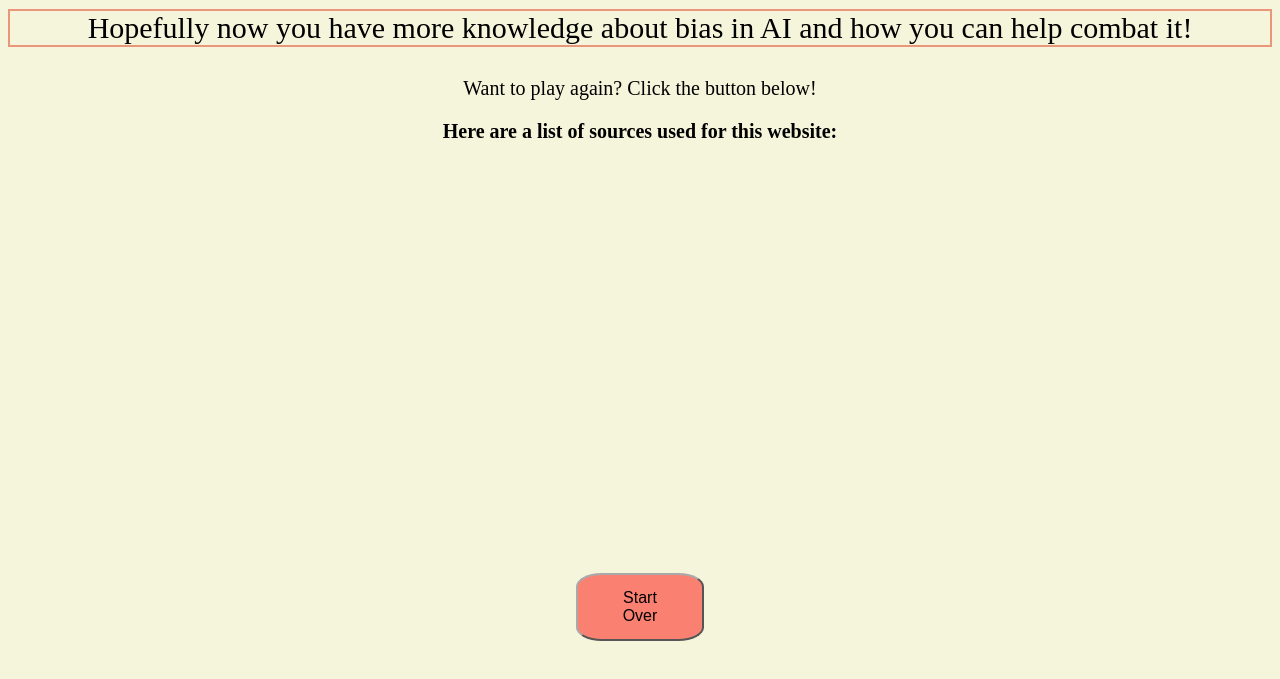
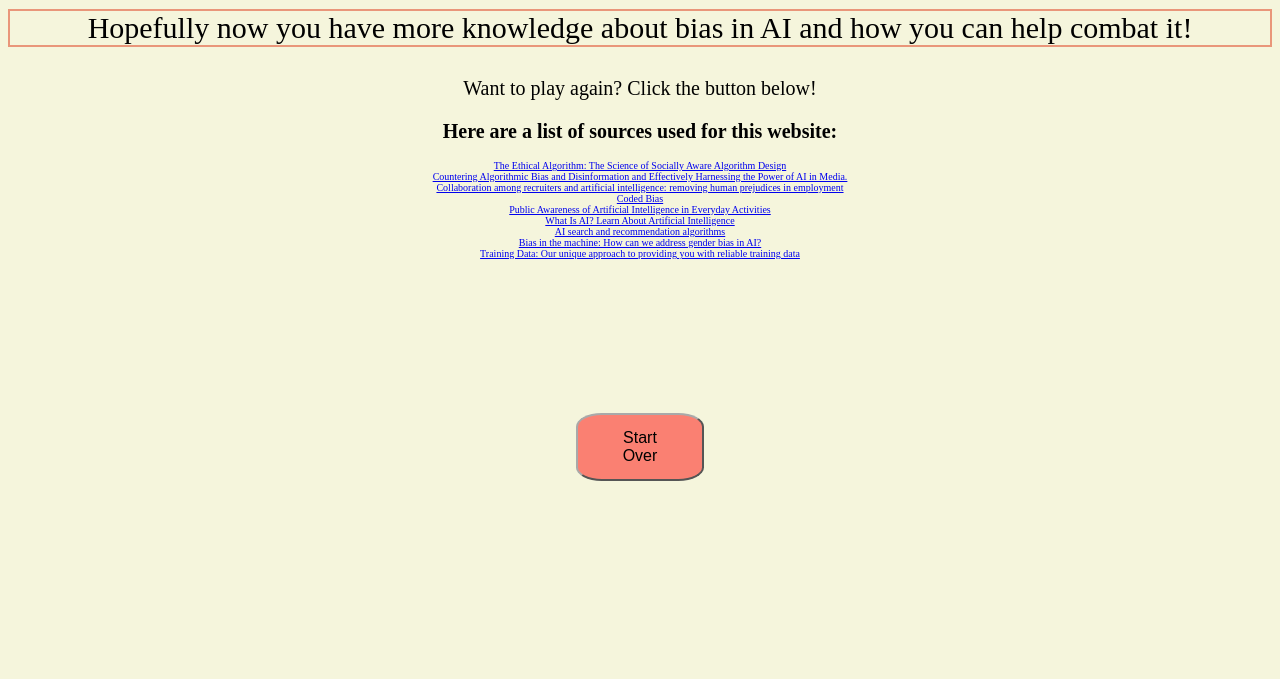
Before and after one commit to kpoppen/AI_Bias_Final_Project, a plain HTML site: page sources.html in a window 1280 px wide. Shown: the part 79-758 px from the top of the page. Drawn offline with Linux system fonts and the light colour scheme.

Commit message:
Update sources.html

```diff
--- a/sources.html
+++ b/sources.html
@@ -15,7 +15,7 @@
       border-radius: 20%;
       border-color: darkgray;
       position: absolute;
-      bottom: 10%;
+      bottom: 30%;
       right: 45%;
       left: 45%;
     }
@@ -28,7 +28,31 @@
 
   <p style= "text-align: center; font-size: 20px">Want to play again? Click the button below!</p>
   <h2 style= "text-align: center; font-size: 20px">Here are a list of sources used for this website:</h2>
-  <p style= "text-align: center; font-size: 10px">
+  <p style= "text-align: center; font-size: 10px"><a href="https://www.amazon.com/Ethical-Algorithm-Science-Socially-Design/dp/0190948205">The Ethical Algorithm: The Science of Socially Aware Algorithm  Design</a><br>
+
+  <a href="https://search.ebscohost.com/login.aspx?direct=true&db=aph&AN=160303475&site=ehost-live">Countering Algorithmic Bias and Disinformation and Effectively Harnessing the Power of AI in Media.</a><br>
+
+
+  <a href="https://search.ebscohost.com/login.aspx?direct=true&db=aph&AN=162033452&site=ehost-live">Collaboration among recruiters and artificial intelligence: removing human prejudices in employment</a><br>
+
+
+  <a href="https://www.codedbias.com/">Coded Bias</a><br>
+
+
+  <a href="https://www.pewresearch.org/science/2023/02/15/public-awareness-of-artificial-intelligence-in-everyday-activities/">Public Awareness of Artificial Intelligence in Everyday Activities </a><br>
+
+
+  <a href="https://www.oracle.com/artificial-intelligence/what-is-ai/">What Is AI? Learn About Artificial Intelligence </a><br>
+
+
+  <a href="https://online.york.ac.uk/ai-search-and-recommendation-algorithms/">AI search and recommendation algorithms </a><br>
+
+
+  <a href="https://www.raspberrypi.org/blog/gender-bias-in-ai-machine-learning-biased-data/#:~:text=Ensure%20that%20a%20diverse%20group,ML%20models%20towards%20unbiased%20results">Bias in the machine: How can we address gender bias in AI? </a><br>
+
+
+  <a href="https://appen.com/solutions/training-data/#:~:text=Training%20data%20is%20labeled%20data,vs%20street%20signs%20vs%20people">Training Data: Our unique approach to providing you with reliable training data </a><br></p>
+
 
   <form action="question1.html">
     <button type="submit" class="button">Start Over</button>
```
